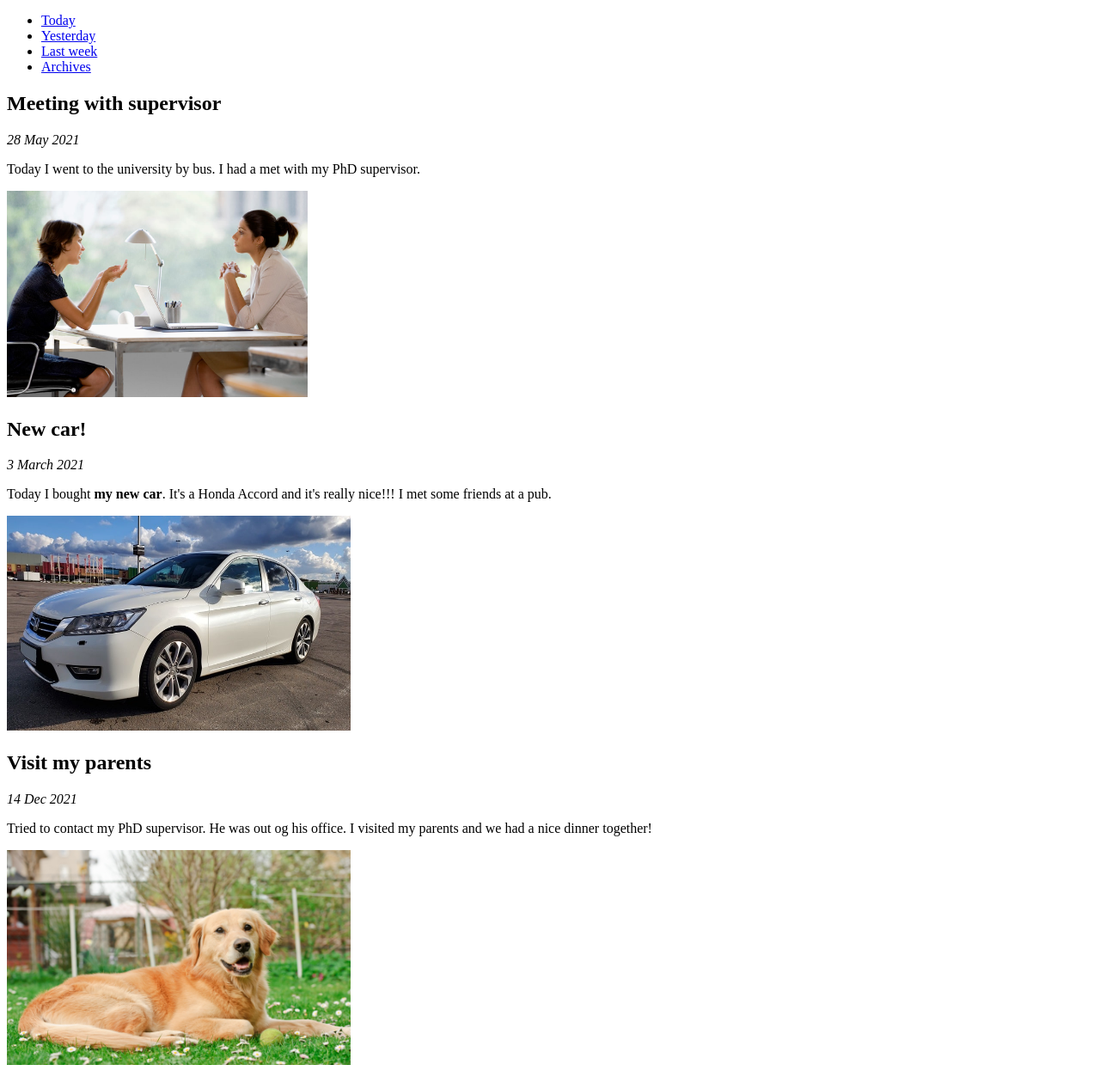
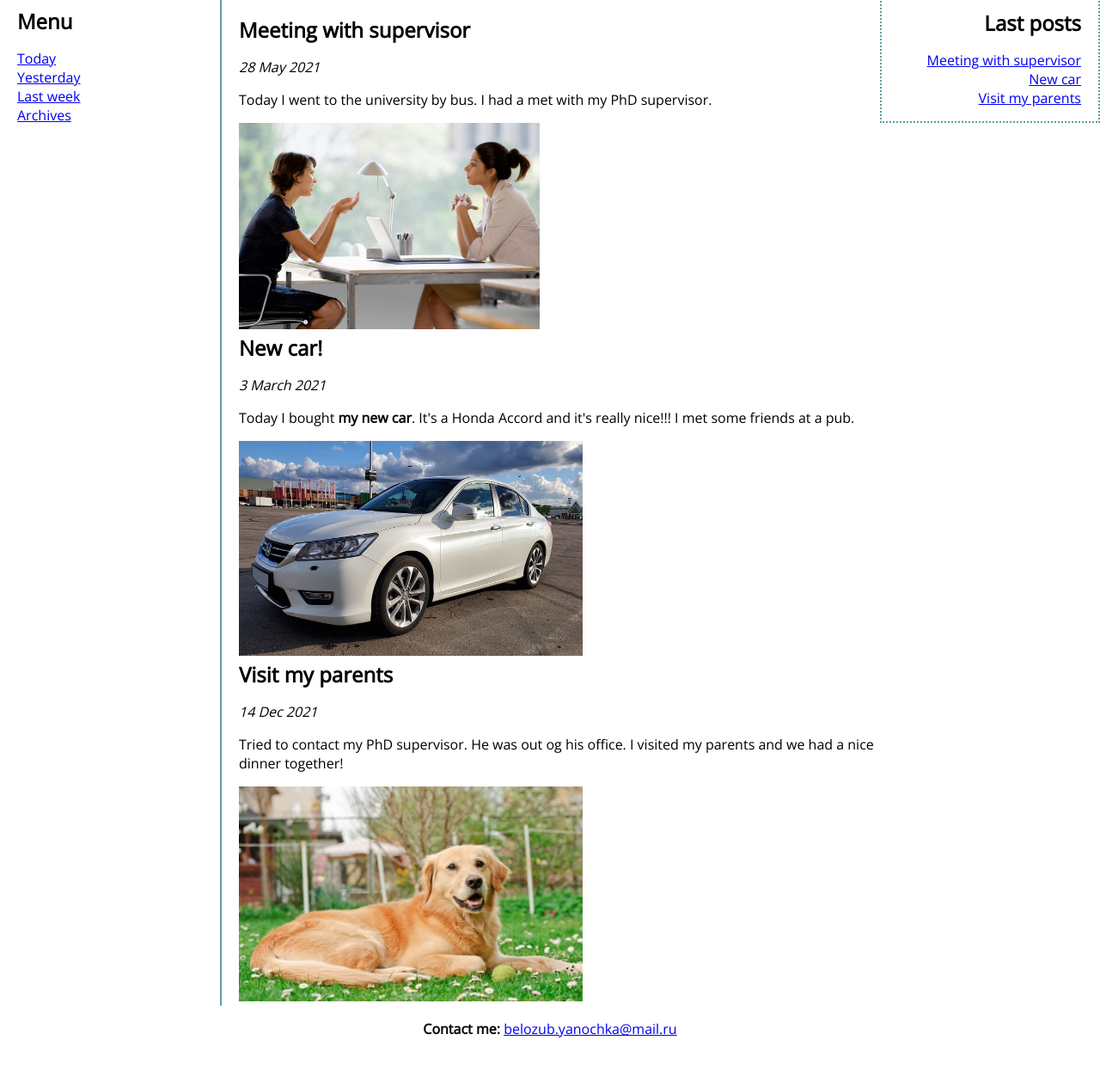
Before and after one commit to 0812-rolly/web-dev-course-SSU-2021, a plain HTML site: page Task-04_CSS_Blog/index.html in a window 1280 px wide. Shown: the part 112-1372 px from the top of the page at 86% size. After the commit the page ends 1348 px from the top, so only its background shows below. Drawn offline with nearby package versions, Linux system fonts and the light colour scheme; the site is published under a folder, as on GitHub Pages, so addresses that start at the root find nothing.

Commit message:
corrections by comments

```diff
--- a/Task-04_CSS_Blog/index.html
+++ b/Task-04_CSS_Blog/index.html
@@ -4,7 +4,7 @@
     <meta charset="UTF-8">
     <meta http-equiv="X-UA-Compatible" content="IE=edge">
     <meta name="viewport" content="width=device-width, initial-scale=1.0">
-    <link rel="stylesheet" href="/Task-04_CSS_Blog/styles.css">
+    <link rel="stylesheet" href="styles.css">
     <link rel="preconnect" href="https://fonts.googleapis.com">
     <link rel="preconnect" href="https://fonts.gstatic.com" crossorigin>
     <link href="https://fonts.googleapis.com/css2?family=Lato:wght@300;400&family=Open+Sans:wght@300;400&family=Roboto:wght@100;300;400;500&display=swap" rel="stylesheet">
@@ -38,19 +38,19 @@
             <h2 class="heading">Meeting with supervisor</h2>
             <p class="article-date"><em>28 May 2021</em></p>
             <p class="article-content">Today I went to the university by bus. I had a met with my PhD supervisor.</p>
-            <img src="image/meeting.jpg" alt="Meeting" width="350" height="240">
+            <img src="image/meeting.jpg" alt="Meeting">
         </article>
         <article id="post2" class="article">
             <h2 class="heading">New car!</h2>
             <p class="article-date"><em>3 March 2021</em></p>
             <p class="article-content">Today I bought <b>my new car</b>. It's a Honda Accord and it's really nice!!! I met some friends at a pub.</p>
-            <img src="image/new_car.jpg" alt="New Car" width="400" height="250">
+            <img src="image/new_car.jpg" alt="New Car">
         </article>
         <article id="post3" class="article">
             <h2 class="heading">Visit my parents</h2>
             <p class="article-date"><em>14 Dec 2021</em></p>
             <p class="article-content">Tried to contact my PhD supervisor. He was out og his office. I visited my parents and we had a nice dinner together!</p>
-            <img src="image/dog.jpg" alt="Dog" width="400" height="250">
+            <img src="image/dog.jpg" alt="Dog">
         </article>
     </main><!--
     --><aside class="blog-aside-right">
--- a/Task-04_CSS_Blog/styles.css
+++ b/Task-04_CSS_Blog/styles.css
@@ -24,24 +24,22 @@ html,body {
 .blog-aside-left {
     display: inline-block;
     vertical-align: top;
+    box-sizing: border-box;
 }
 .blog-aside-right {
     width: 20%;
     border: 2px dotted cadetblue;
     padding: 10px 20px 0 0;
     text-align: end;
-    box-sizing: border-box;
 }
 .blog-aside-left {
     width: 20%;
     padding: 10px 0 0 20px;
-    box-sizing: border-box;
 }
 .blog-main {
     width: 60%;
     border-left: 2px solid cadetblue;
     padding: 20px 0 0 20px;
-    box-sizing: border-box;
 }
 .blog-footer {
     height: 50px;
@@ -60,3 +58,15 @@ a:visited {
 h2 {
     margin: 0;
 }
+#post1 img {
+    width: 350px;
+    height: 240px;
+}
+#post2 img {
+    width: 400px;
+    height: 250px;
+}
+#post3 img {
+    width: 400px;
+    height: 250px;
+}
```
